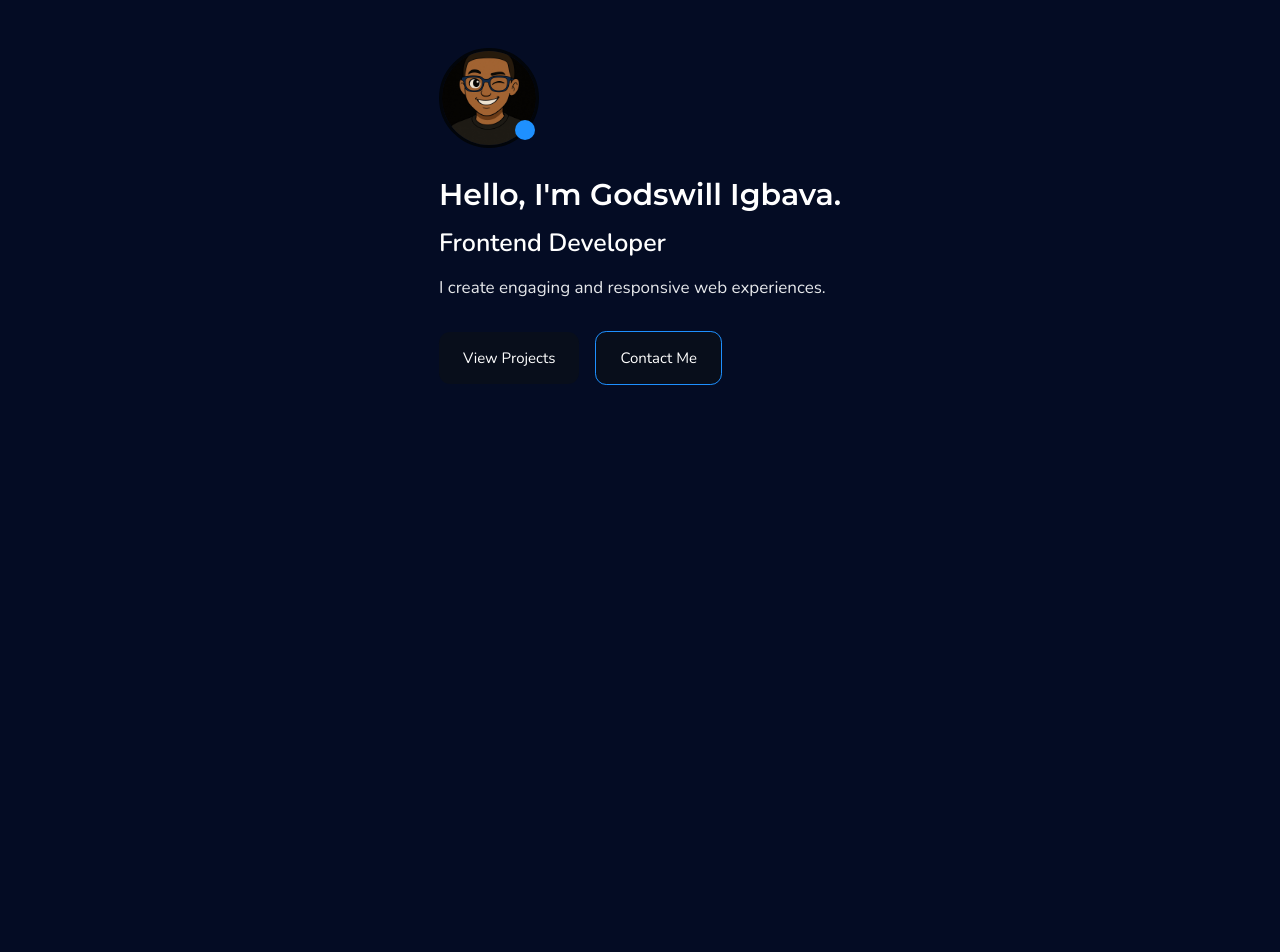
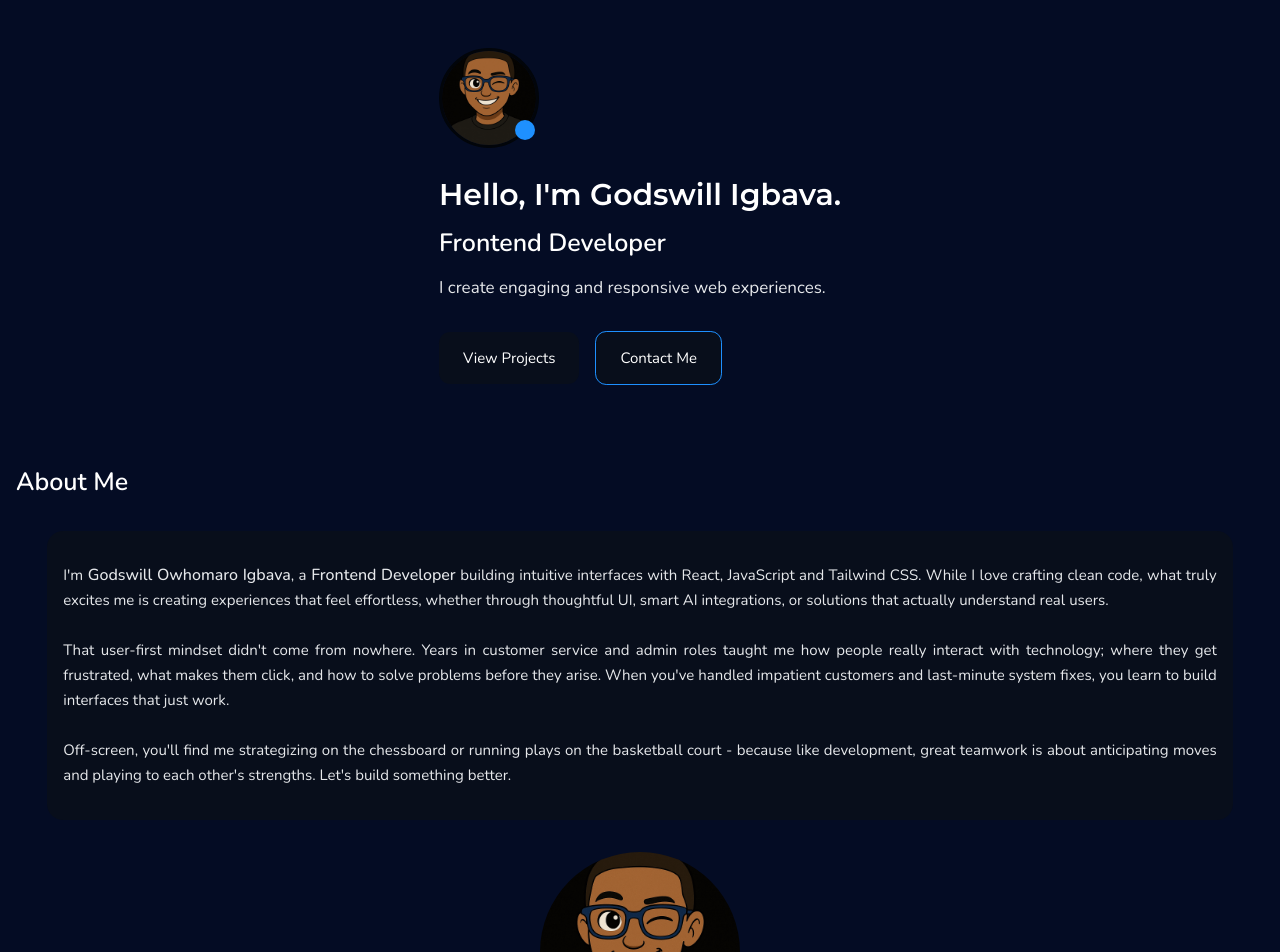
Before and after one commit to Yole-dev/yole_portfolio, a React (Create React App) app: page / in a window 1280 px wide. Shown: the top 952 px of the page. Before the commit the page ends 800 px from the top, so only its background shows below. Built offline with nearby package versions, Linux system fonts and the light colour scheme.

Commit message:
Done with the about section for now

```diff
--- a/public/index.html
+++ b/public/index.html
@@ -5,10 +5,7 @@
     <link rel="icon" href="%PUBLIC_URL%/favicon.ico" />
     <meta name="viewport" content="width=device-width, initial-scale=1" />
     <meta name="theme-color" content="#000000" />
-    <meta
-      name="description"
-      content="Web site created using create-react-app"
-    />
+    <meta name="description" content="Igbava Godswill's portfolio" />
     <link rel="apple-touch-icon" href="%PUBLIC_URL%/logo192.png" />
     <!--
       manifest.json provides metadata used when your web app is installed on a
@@ -24,7 +21,7 @@
       work correctly both with client-side routing and a non-root public URL.
       Learn how to configure a non-root public URL by running `npm run build`.
     -->
-    <title>React App</title>
+    <title>Igbava Godswill</title>
   </head>
   <body>
     <noscript>You need to enable JavaScript to run this app.</noscript>
--- a/src/App.js
+++ b/src/App.js
@@ -43,7 +43,36 @@ function Header() {
 }
 
 function AboutSection() {
-  return;
+  return (
+    <section className="about-section">
+      <p>About Me</p>
+
+      <div className="bio-div">
+        <p className="bio">
+          I'm<span> Godswill Owhomaro Igbava</span>, a
+          <span> Frontend Developer </span>
+          building intuitive interfaces with React, JavaScript and Tailwind CSS.
+          While I love crafting clean code, what truly excites me is creating
+          experiences that feel effortless, whether through thoughtful UI, smart
+          AI integrations, or solutions that actually understand real users.
+          <br /> <br />
+          That user-first mindset didn't come from nowhere. Years in customer
+          service and admin roles taught me how people really interact with
+          technology; where they get frustrated, what makes them click, and how
+          to solve problems before they arise. When you've handled impatient
+          customers and last-minute system fixes, you learn to build interfaces
+          that just work.
+          <br /> <br />
+          Off-screen, you'll find me strategizing on the chessboard or running
+          plays on the basketball court - because like development, great
+          teamwork is about anticipating moves and playing to each other's
+          strengths. Let's build something better.
+        </p>
+
+        <img src={cartoonPic} alt="" className="bio-img" />
+      </div>
+    </section>
+  );
 }
 
 // reusable button component
--- a/src/index.css
+++ b/src/index.css
@@ -4,8 +4,9 @@
 :root {
   --primary-blue: #040c24;
   --secondary-blue: #02050a;
+  --primary-black: #080e1b;
   --text-color: #ffffff;
-  --subtle-text-color: #e6e8eb;
+  --sub-text-color: #e6e8eb;
   --highlight-color: #1e90ff;
   --headings-font: "Montserrat", sans-serif;
   --general-font: "Nunito", sans-serif;
@@ -91,7 +92,7 @@ body {
 .intro-text p:last-of-type {
   font-size: 17px;
   font-weight: 400;
-  color: var(--subtle-text-color);
+  color: var(--sub-text-color);
 }
 
 .intro-btns {
@@ -103,3 +104,53 @@ body {
 .intro-btn {
   font-size: 15px;
 }
+
+.about-section {
+  width: 100%;
+  display: flex;
+  flex-direction: column;
+  align-items: center;
+  gap: 2rem;
+  padding: 0 1rem;
+}
+
+.about-section > p {
+  font-size: var(--headings-font);
+  font-size: 25px;
+  font-weight: 600;
+  align-self: start;
+}
+
+.bio-div {
+  display: flex;
+  flex-direction: column;
+  align-items: center;
+  gap: 2rem;
+}
+
+.bio {
+  width: 95%;
+  background: var(--primary-black);
+  padding: 2rem 1rem;
+  border-radius: 1rem;
+  font-size: 15px;
+  font-weight: 300;
+  line-height: 25px;
+  text-align: justify;
+  color: var(--sub-text-color);
+}
+
+.bio:hover {
+  color: var(--text-color);
+}
+
+.bio span {
+  font-size: 16px;
+  font-weight: 500;
+}
+
+.bio-img {
+  width: 200px;
+  height: 200px;
+  border-radius: 100%;
+}
```
